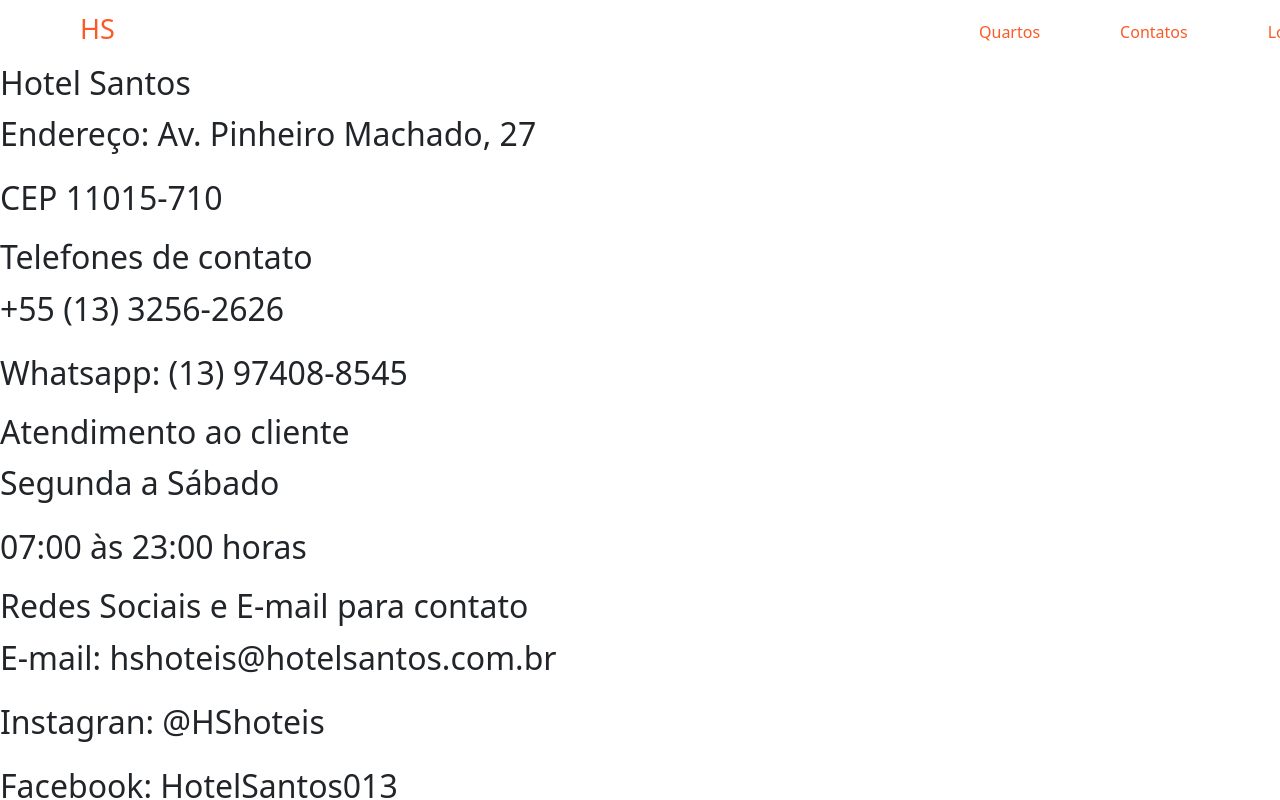
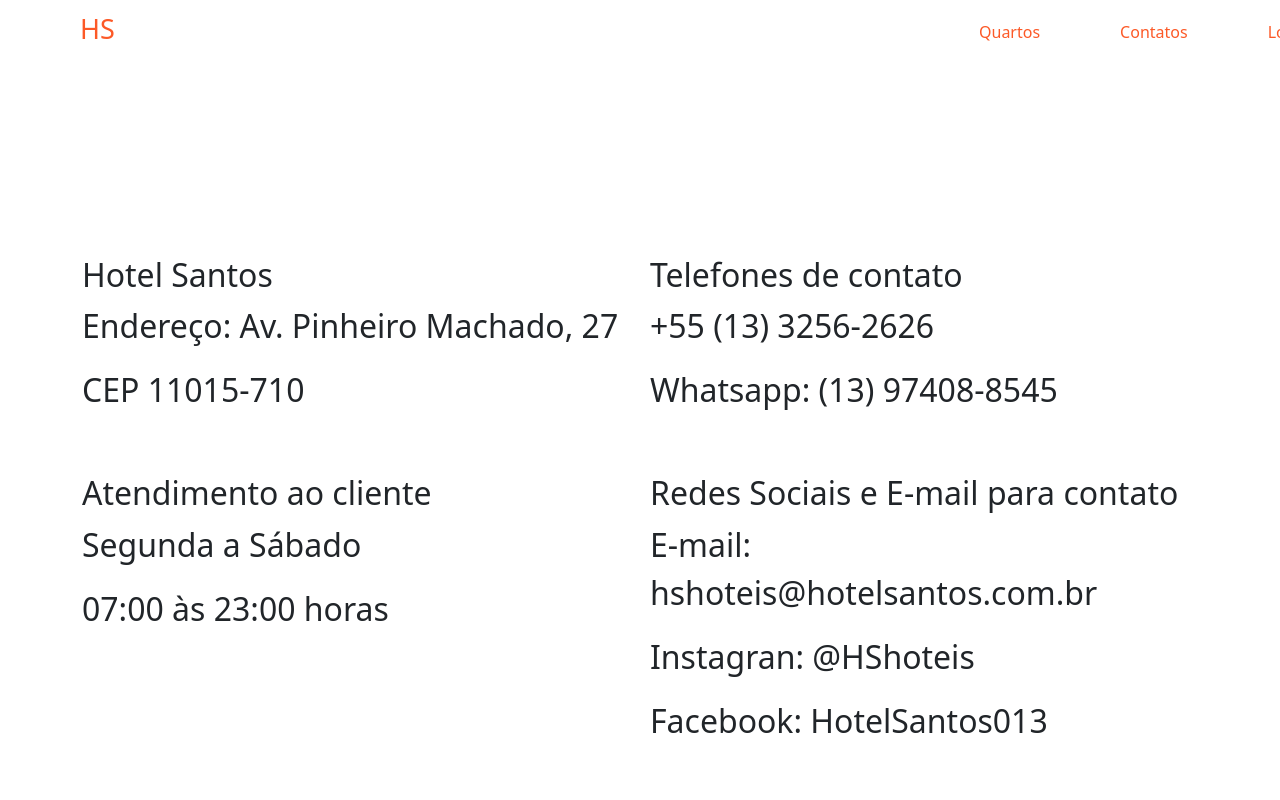
Before and after one commit to trvicius/HotelSantos, a React (Create React App) app: page /Contato in a window 1280 px wide. Shown: the top 800 px of the page. Built offline with nearby package versions, Linux system fonts and the light colour scheme; no server answers.

Commit message:
Commit Contato

```diff
--- a/src/Contato.js
+++ b/src/Contato.js
@@ -4,28 +4,31 @@ import './Contato.css'
 function Contato (){
 
     return(
-       <div className="global">
-           <div className="end">
+       <div class="container">
+           <header>
                <h2>Hotel Santos</h2>
                 <p>Endereço: Av. Pinheiro Machado, 27</p>
                 <p>CEP 11015-710</p>
-           </div>
-            <div className="tel">
+                <br/>
+            </header>
+            <main>
                 <h2>Telefones de contato</h2>
                 <p> +55 (13) 3256-2626</p>
                 <p>Whatsapp: (13) 97408-8545</p>
-            </div>
-            <div className="atend">
+                <br/>
+            </main>
+            <main>
                 <h2>Atendimento ao cliente</h2>
                 <p>Segunda a Sábado</p>
                 <p>07:00 às 23:00 horas</p>
-            </div>
-            <div className="redes">
+                <br/>
+            </main>
+            <main>
                 <h2>Redes Sociais e E-mail para contato</h2>
-                    <p>E-mail: hshoteis@hotelsantos.com.br</p>
-                    <p>Instagran: @HShoteis</p>
-                    <p>Facebook: HotelSantos013</p>
-            </div>
+                <p>E-mail: hshoteis@hotelsantos.com.br</p>
+                <p>Instagran: @HShoteis</p>
+                <p>Facebook: HotelSantos013</p>
+            </main>
         </div>
     )
 };
```
